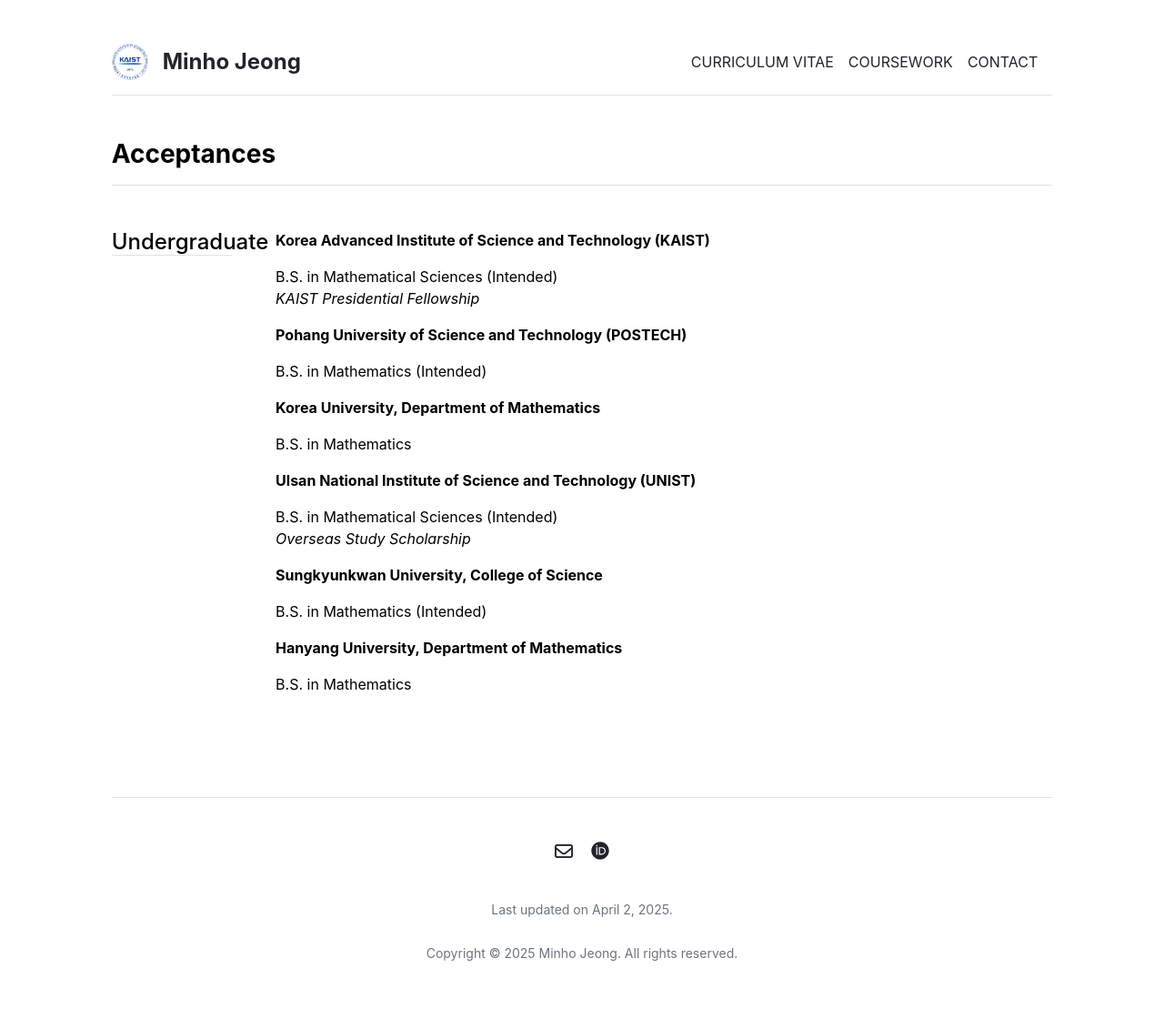
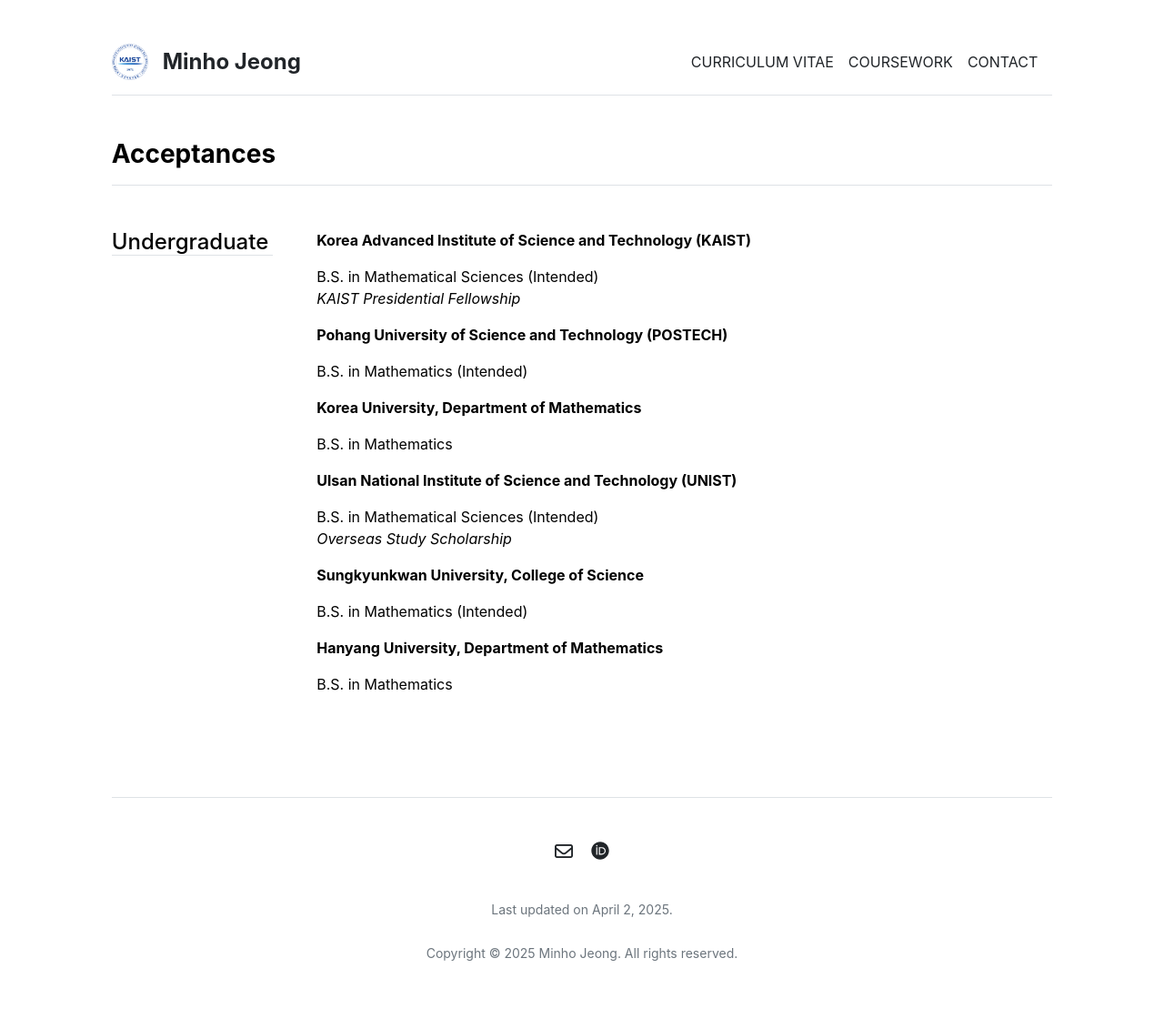
Before and after one commit to mino-jeong/mino-jeong.github.io, a Jekyll site: the page built from acceptances.md, in a window 1280 px wide. Shown: the whole page at 91% size. Built offline with Jekyll 4.4.1, drawn with Linux system fonts in a browser that asks for light colours.

Commit message:
Update acceptances.html

```diff
--- a/_layouts/acceptances.html
+++ b/_layouts/acceptances.html
@@ -10,10 +10,10 @@
     <h3 class="fw-bold border-bottom pb-3 mb-5">Acceptances</h3>
 
     <div class="row g-5 mb-5">
-      <div class="col-md-2">
+      <div class="custom-col-2-5">
         <h4 class="border-bottom">Undergraduate</h4>
       </div>
-      <div class="col-md-10">
+      <div class="custom-col-9-5">
         {% for section in site.data.acceptances.undergraduate %}
           <p class="fw-bold">{{ section.title }}</p>
           <p>{{ section.description }}</p>
@@ -23,10 +23,10 @@
 
     <!---
     <div class="row g-5 mb-5">
-      <div class="col-md-2">
+      <div class="custom-col-2-5">
         <h4 class="border-bottom">Graduate</h4>
       </div>
-      <div class="col-md-10">
+      <div class="custom-col-9-5">
         {% for section in site.data.adm.us %}
           <p class="fw-bold">{{ section.title }}</p>
           <p>{{ section.description }}</p>
```
